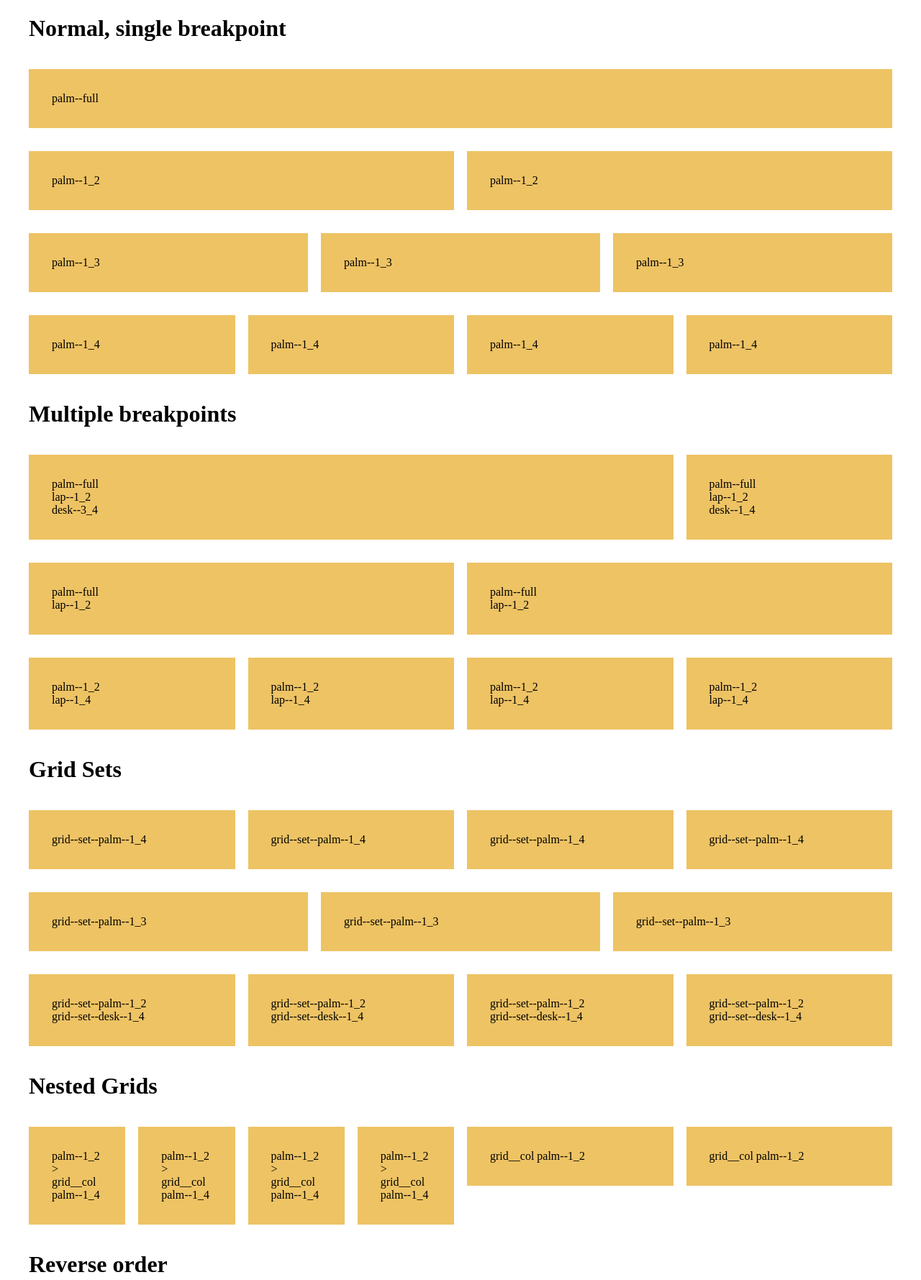
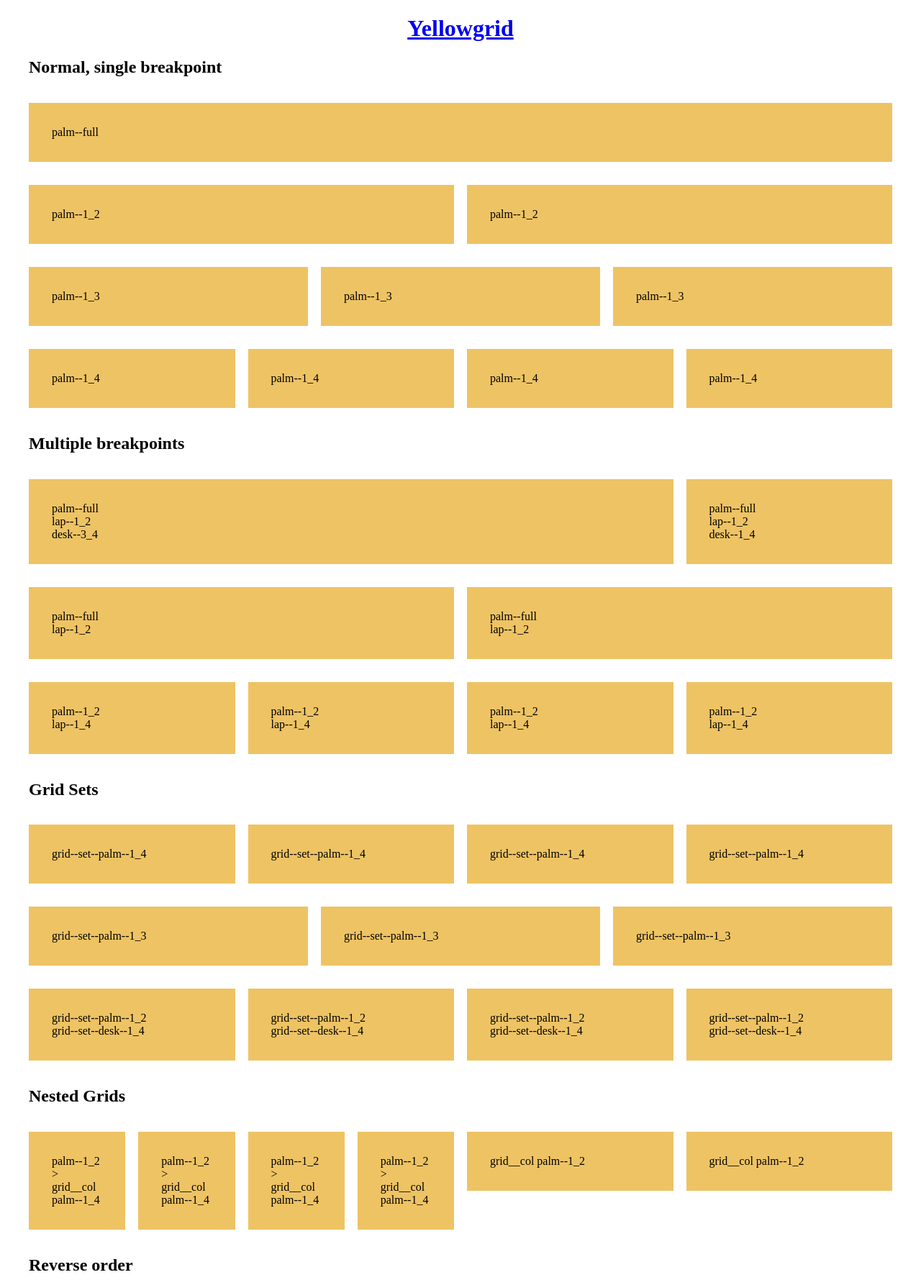
Before and after one commit to matthewlein/yellowgrid, a plain HTML site: page index.html in a window 1280 px wide. Shown: the top 1779 px of the page at 72% size. Drawn offline with Linux system fonts and the light colour scheme.

Commit message:
lets see if gh pages is mirrored

```diff
--- a/index.html
+++ b/index.html
@@ -18,7 +18,9 @@ p {
     padding: 2em;
     word-break: break-word;
 }
-
+h1 {
+    text-align: center;
+}
 
 </style>
 
@@ -28,7 +30,11 @@ p {
     <div class="container">
 
 
-
+        <h1>
+            <a href="https://github.com/matthewlein/yellowgrid">
+                Yellowgrid
+            </a>
+        </h1>
 
         <!-- ====================================================
 
@@ -36,7 +42,7 @@ p {
 
         ===================================================== -->
 
-        <h1>Normal, single breakpoint</h1>
+        <h2>Normal, single breakpoint</h2>
 
         <div class="grid">
             <div class="grid__col palm--full">
@@ -89,7 +95,7 @@ p {
 
         ===================================================== -->
 
-        <h1>Multiple breakpoints</h1>
+        <h2>Multiple breakpoints</h2>
 
         <div class="grid">
             <div class="grid__col palm--full lap--1_2 desk--3_4">
@@ -143,7 +149,7 @@ p {
 
         ===================================================== -->
 
-        <h1>Grid Sets</h1>
+        <h2>Grid Sets</h2>
 
         <div class="grid grid--set--palm--1_4">
             <div class="grid__col">
@@ -210,7 +216,7 @@ p {
 
         ===================================================== -->
 
-        <h1>Nested Grids</h1>
+        <h2>Nested Grids</h2>
 
         <div class="grid">
             <div class="grid__col palm--1_2">
@@ -250,7 +256,7 @@ p {
 
         ===================================================== -->
 
-        <h1>Reverse order</h1>
+        <h2>Reverse order</h2>
 
         <div class="grid grid--reverse">
             <div class="grid__col palm--1_3">
@@ -274,7 +280,7 @@ p {
 
         ===================================================== -->
 
-        <h1>Centered</h1>
+        <h2>Centered</h2>
 
 
         <div class="grid">
@@ -317,7 +323,7 @@ p {
 
         ===================================================== -->
 
-        <h1>Push</h1>
+        <h2>Push</h2>
 
 
         <div class="grid">
```
Also changed, not shown: 1 other file.
